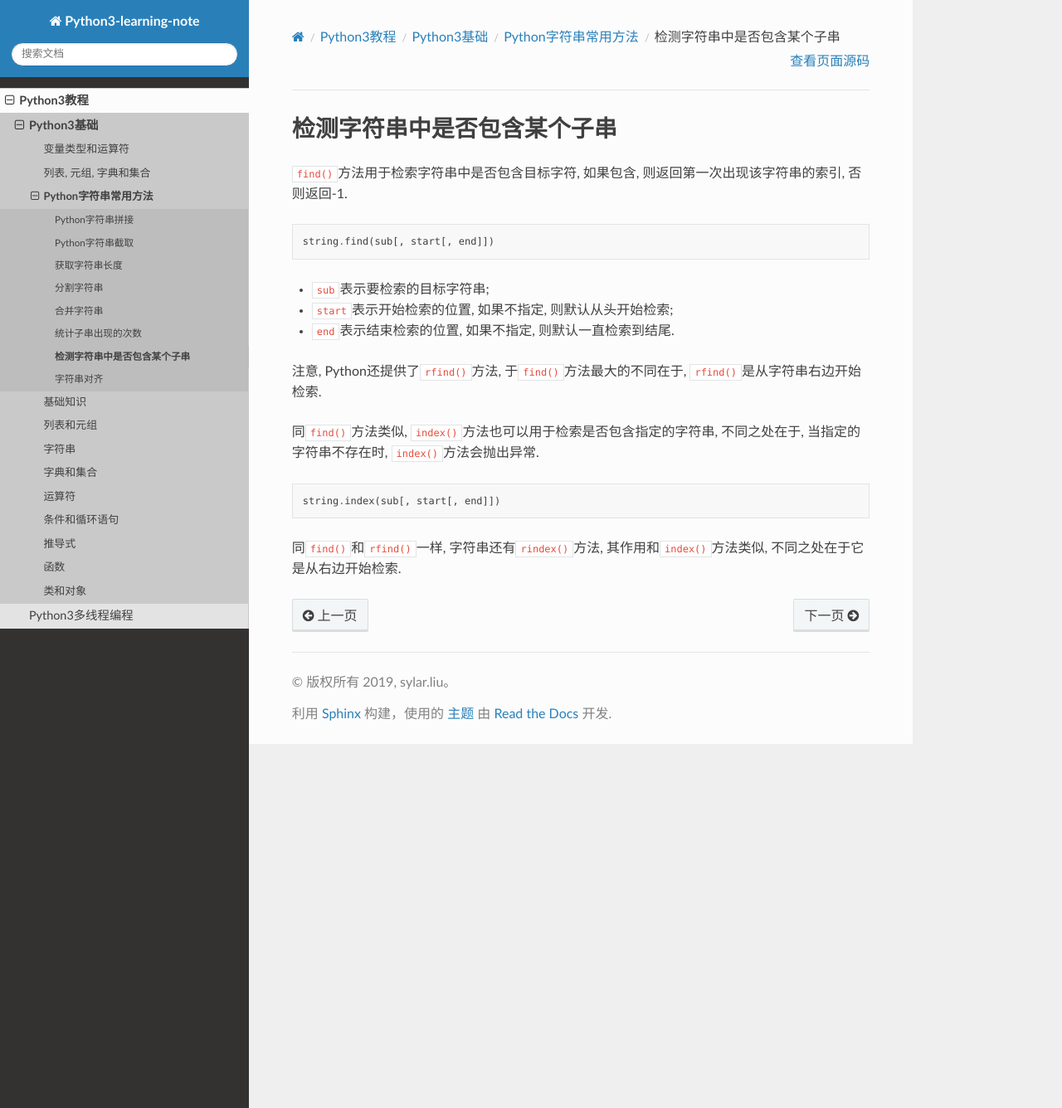
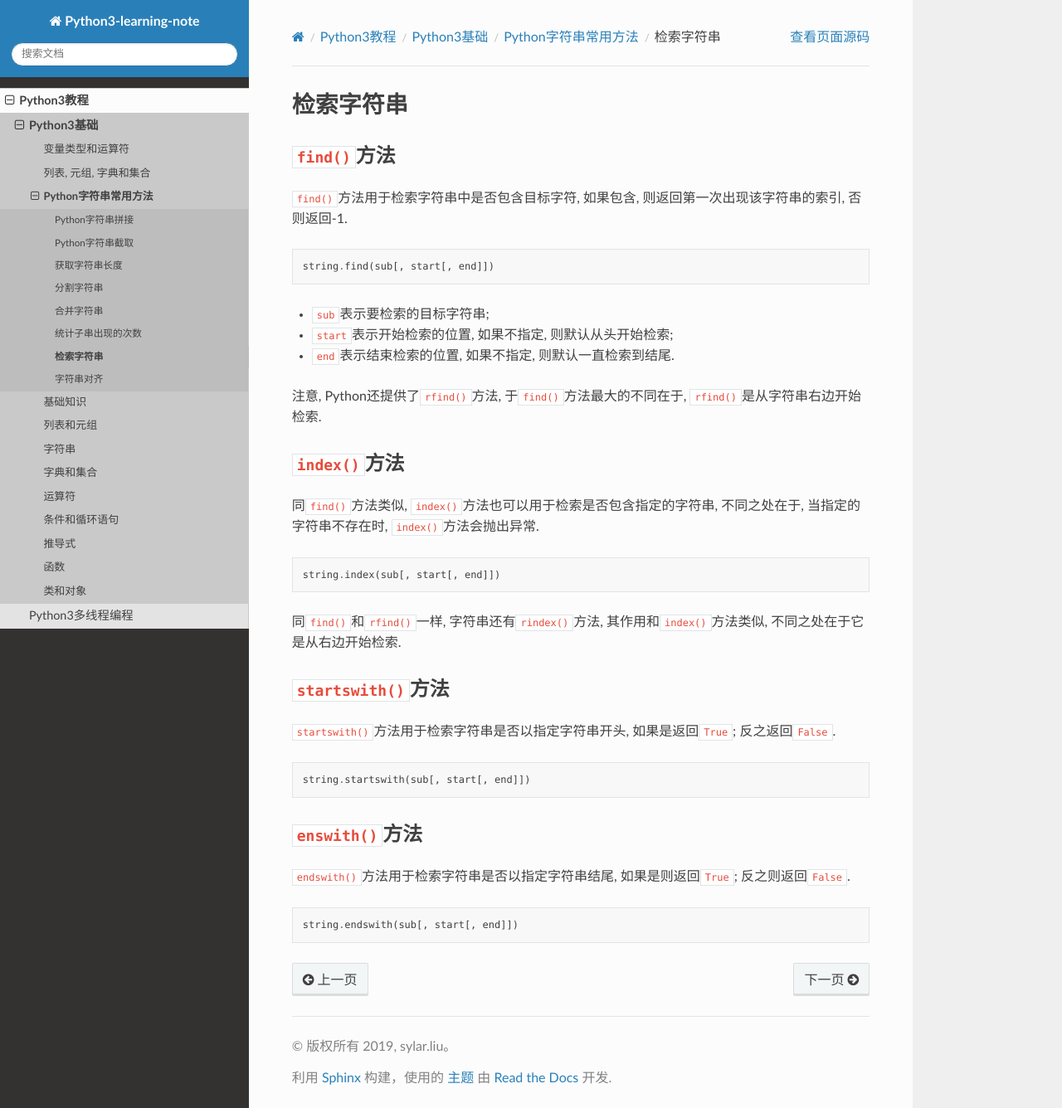
Before and after one commit to My-LearningNotes/Python3, a Sphinx documentation site: the page built from source/tutorial/basics/string/retrieve.rst, in a window 1280 px wide and 1336 px high. Shown: the whole window at 83% size. Built offline with Sphinx 7.4.7 and the Read the Docs theme 2.0.0, drawn with Linux system fonts in a browser that asks for light colours.

Commit message:
修改关于检索字符串的笔记

```diff
--- a/source/tutorial/basics/string/index.rst
+++ b/source/tutorial/basics/string/index.rst
@@ -16,5 +16,5 @@ Python字符串常用方法
     split
     join
     count
-    find_index
+    retrieve
     align
--- a/source/tutorial/basics/string/find_index.rst
+++ b/source/tutorial/basics/string/retrieve.rst
@@ -1,5 +1,9 @@
-检测字符串中是否包含某个子串
-============================
+检索字符串
+==========
+
+
+``find()``\ 方法
+----------------
 
 ``find()``\ 方法用于检索字符串中是否包含目标字符, 如果包含, 则返回第一次出现该字符串的索引, 否则返回-1.
 
@@ -14,6 +18,9 @@
 注意, Python还提供了\ ``rfind()``\ 方法, 于\ ``find()``\ 方法最大的不同在于, ``rfind()``\ 是从字符串右边开始检索.
 
 
+``index()``\ 方法
+-----------------
+
 同\ ``find()``\ 方法类似, ``index()``\ 方法也可以用于检索是否包含指定的字符串, 不同之处在于, 当指定的字符串不存在时, ``index()``\ 方法会抛出异常.
 
 .. code-block:: python
@@ -21,3 +28,23 @@
     string.index(sub[, start[, end]])
 
 同\ ``find()``\ 和\ ``rfind()``\ 一样, 字符串还有\ ``rindex()``\ 方法, 其作用和\ ``index()``\ 方法类似, 不同之处在于它是从右边开始检索.
+
+
+``startswith()``\ 方法
+----------------------
+
+``startswith()``\ 方法用于检索字符串是否以指定字符串开头, 如果是返回\ ``True``\; 反之返回\ ``False``\ .
+
+.. code-block:: python
+
+    string.startswith(sub[, start[, end]])
+
+
+``enswith()``\ 方法
+-------------------
+
+``endswith()``\ 方法用于检索字符串是否以指定字符串结尾, 如果是则返回\ ``True``\; 反之则返回\ ``False``\ .
+
+.. code-block:: python
+
+    string.endswith(sub[, start[, end]])
```
